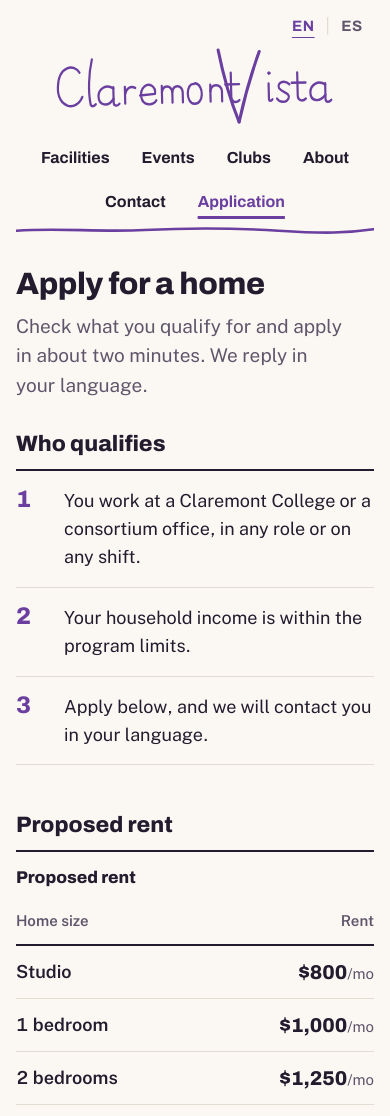
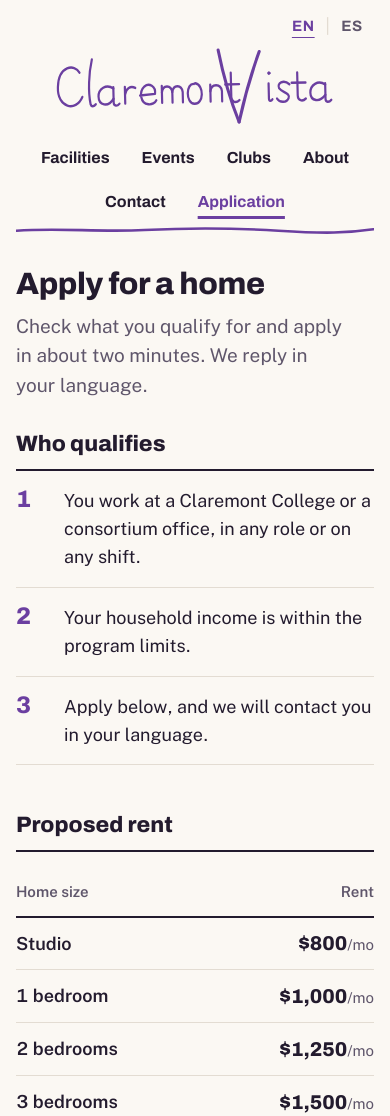
Before and after one commit to EmanuelPomona/Claremont-Vista, a React (Vite) app in the folder frontend/: page /apply in a window 390 px wide. Shown: the top 1116 px of the page. Built offline with nearby package versions, Linux system fonts and the light colour scheme; no server answers.

Commit message:
fix: reword metric lines, keep feedback button compact, restack footer at tablet

```diff
--- a/frontend/src/i18n/en.ts
+++ b/frontend/src/i18n/en.ts
@@ -144,9 +144,9 @@ export const en = {
   'about.m.t2': 'Commute time cut, from a 20 to 100 mile daily drive to walking distance',
   'about.m.t3': 'Share of residents who go to at least one event a month by choice (an opt-in survey, never tracked)',
   'about.m.t4': 'Feedback responses and the average rating from this site',
-  'about.m.apps': '{n} applications so far',
-  'about.m.rsvps': '{n} anonymous RSVPs so far',
-  'about.m.feedback': '{n} responses, average {avg} of 5',
+  'about.m.apps': 'Applications so far: {n}',
+  'about.m.rsvps': 'Anonymous RSVPs so far: {n}',
+  'about.m.feedback': 'Responses: {n}, average rating {avg} of 5',
   'about.m.feedback.none': 'No responses yet',
   'about.m.after': 'We will measure this after move-in',
 
--- a/frontend/src/i18n/es.ts
+++ b/frontend/src/i18n/es.ts
@@ -148,9 +148,9 @@ export const es: typeof en = {
   'about.m.t3':
     'Cuántos residentes van al menos a un evento al mes por gusto (encuesta voluntaria, nunca rastreada)',
   'about.m.t4': 'Opiniones y calificación promedio de este sitio',
-  'about.m.apps': '{n} solicitudes hasta ahora',
-  'about.m.rsvps': '{n} confirmaciones anónimas hasta ahora',
-  'about.m.feedback': '{n} respuestas, promedio {avg} de 5',
+  'about.m.apps': 'Solicitudes hasta ahora: {n}',
+  'about.m.rsvps': 'Confirmaciones anónimas hasta ahora: {n}',
+  'about.m.feedback': 'Respuestas: {n}, calificación promedio {avg} de 5',
   'about.m.feedback.none': 'Todavía no hay respuestas',
   'about.m.after': 'Lo mediremos después de la mudanza',
 
--- a/frontend/src/styles/pages.css
+++ b/frontend/src/styles/pages.css
@@ -246,7 +246,8 @@
   margin-top: calc(var(--cv-space-3) * -1);
 }
 
-.form__submit {
+.form__submit,
+.feedback > .btn {
   justify-self: start;
 }
 
@@ -390,11 +391,14 @@
   border-collapse: collapse;
 }
 
+/* the section heading already says "Proposed rent"; keep the caption for screen readers */
 .rent__table caption {
-  padding-bottom: var(--cv-space-2);
-  text-align: left;
-  font: 800 1.0625rem/1.2 var(--cv-font-display);
-  font-stretch: 112%;
+  position: absolute;
+  width: 1px;
+  height: 1px;
+  overflow: hidden;
+  clip: rect(0 0 0 0);
+  white-space: nowrap;
 }
 
 .rent__table th,
--- a/frontend/src/styles/shell.css
+++ b/frontend/src/styles/shell.css
@@ -166,7 +166,7 @@ main:focus {
   font-size: 0.9375rem;
 }
 
-@media (min-width: 768px) {
+@media (min-width: 1000px) {
   .site-footer__inner {
     grid-template-columns: auto auto 1fr;
     align-items: baseline;
```
